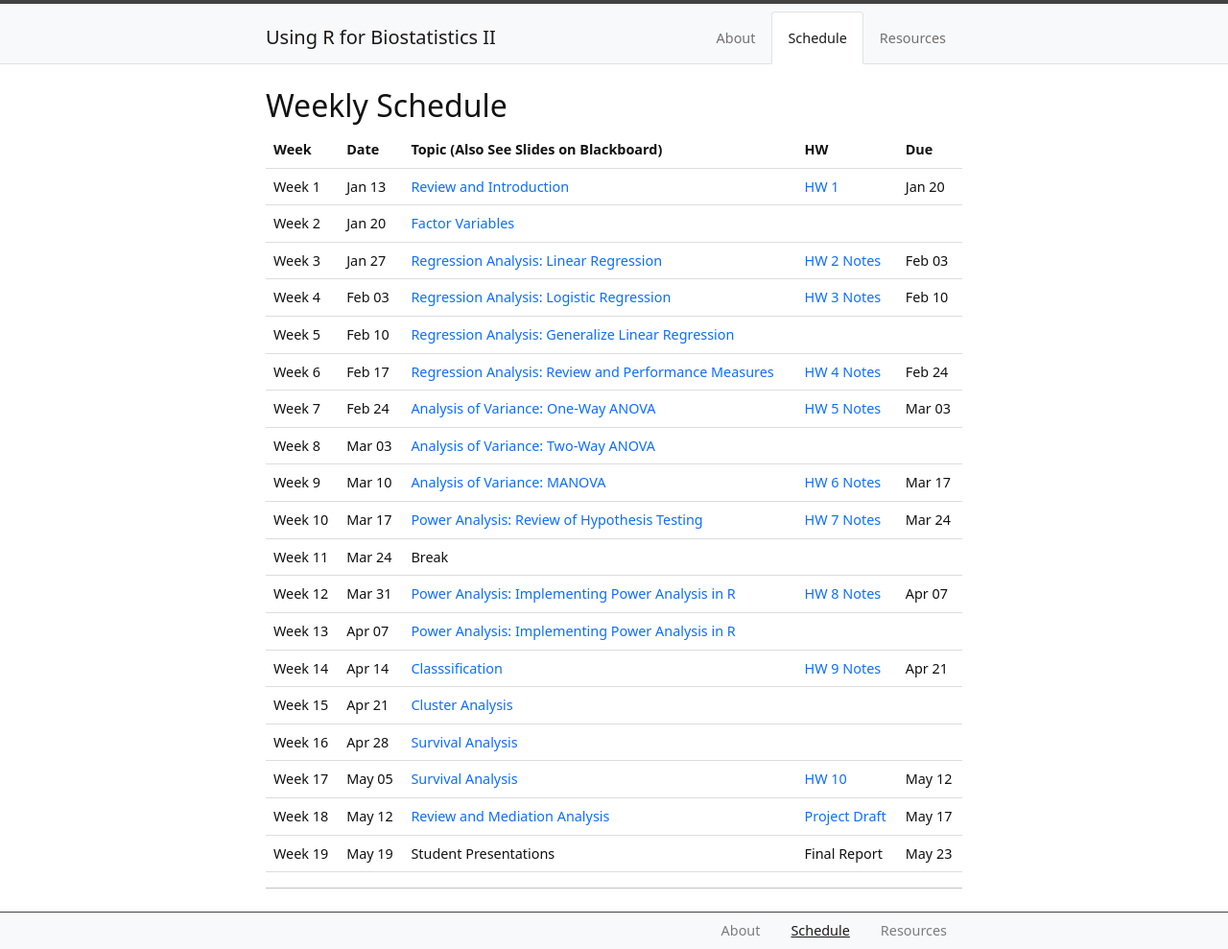
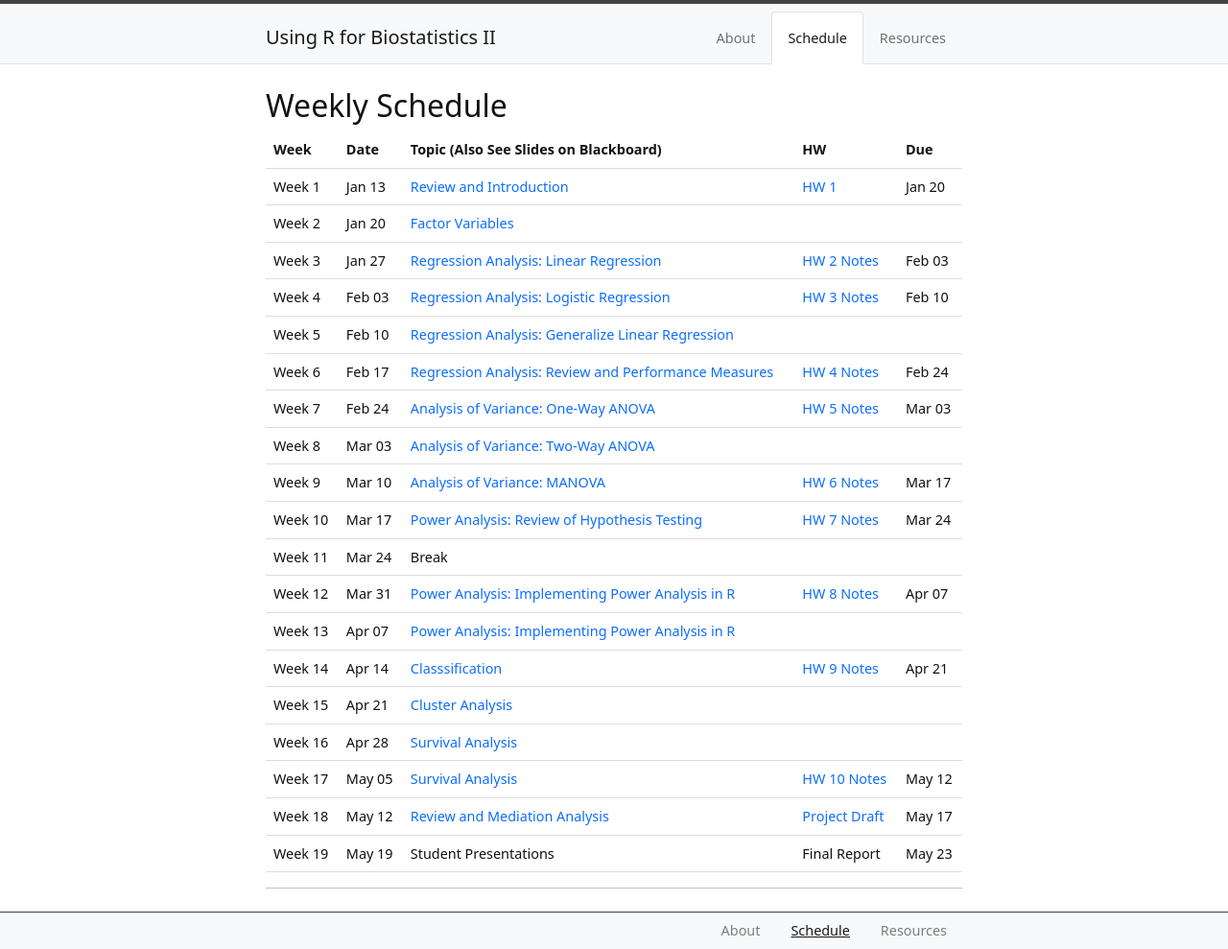
Before and after one commit to XiaoyuLiang/BIOE806-Spring2022, a Jekyll site: the page built from content/2-Schedule.md, in a window 1280 px wide. Shown: the whole page at 96% size. Built offline with Jekyll 4.4.1, drawn with Linux system fonts in a browser that asks for light colours.

Commit message:
Update 2-Schedule.md

```diff
--- a/content/2-Schedule.md
+++ b/content/2-Schedule.md
@@ -148,7 +148,7 @@ tr:hover {background-color: #D6EEEE;}
     <td>Week 17</td>
     <td>May 05</td>
     <td><a href="/BIOE806-Spring2022/Lecture/16-Survival-Analysis.html">Survival Analysis</a></td>
-    <td><a href="/BIOE806-Spring2022/HW/HW10.html">HW 10</a> </td>
+    <td><a href="/BIOE806-Spring2022/HW/HW10.html">HW 10</a> <a href="/BIOE806-Spring2022/HW/HW10-Notes.html">Notes</a></td>
     <td>May 12</td>
   </tr>
     <tr>
```
